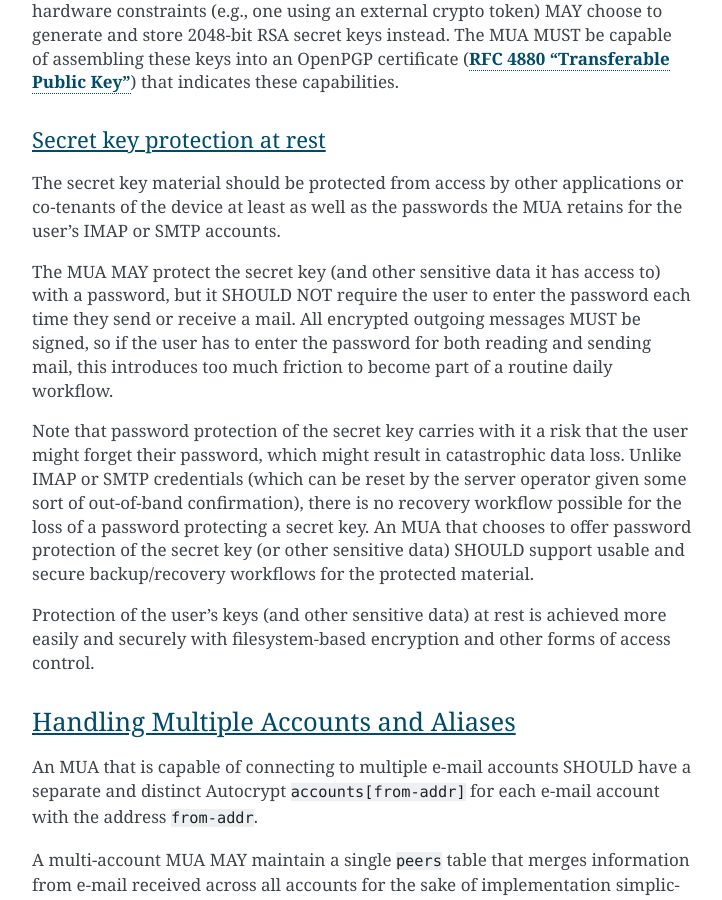
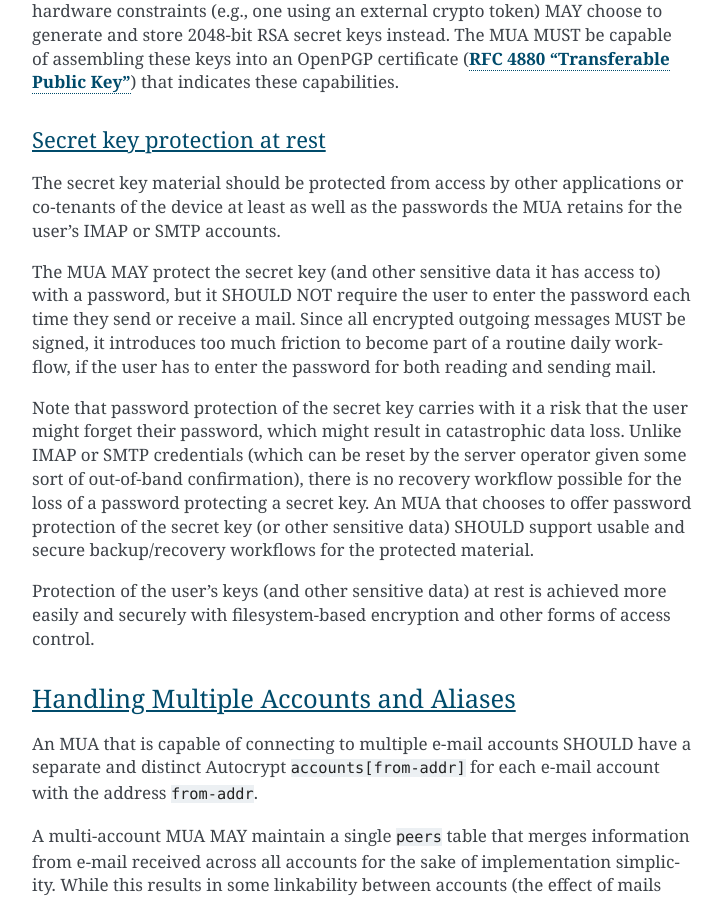
Before and after one commit to autocrypt/autocrypt, a Sphinx documentation site: the page built from doc/level1.rst, in a window 1280 px wide and 900 px high, scrolled down 15131 px. Shown: the whole window, without its empty margins (388-1110 px from the left). Built offline with Sphinx 7.4.7, drawn with Linux system fonts in a browser that asks for light colours; pages that are not in the unit, such as notebooks, are missing from menus.

Commit message:
wording around SINCE

```diff
--- a/doc/level1.rst
+++ b/doc/level1.rst
@@ -735,10 +735,10 @@ passwords the MUA retains for the user's IMAP or SMTP accounts.
 
 The MUA MAY protect the secret key (and other sensitive data it has
 access to) with a password, but it SHOULD NOT require the user to
-enter the password each time they send or receive a mail.  All
-encrypted outgoing messages MUST be signed, so if the user has to
-enter the password for both reading and sending mail, this introduces
-too much friction to become part of a routine daily workflow.
+enter the password each time they send or receive a mail. Since all
+encrypted outgoing messages MUST be signed, it introduces too much
+friction to become part of a routine daily workflow, if the user has
+to enter the password for both reading and sending mail.
 
 Note that password protection of the secret key carries with it a risk
 that the user might forget their password, which might result in
```
